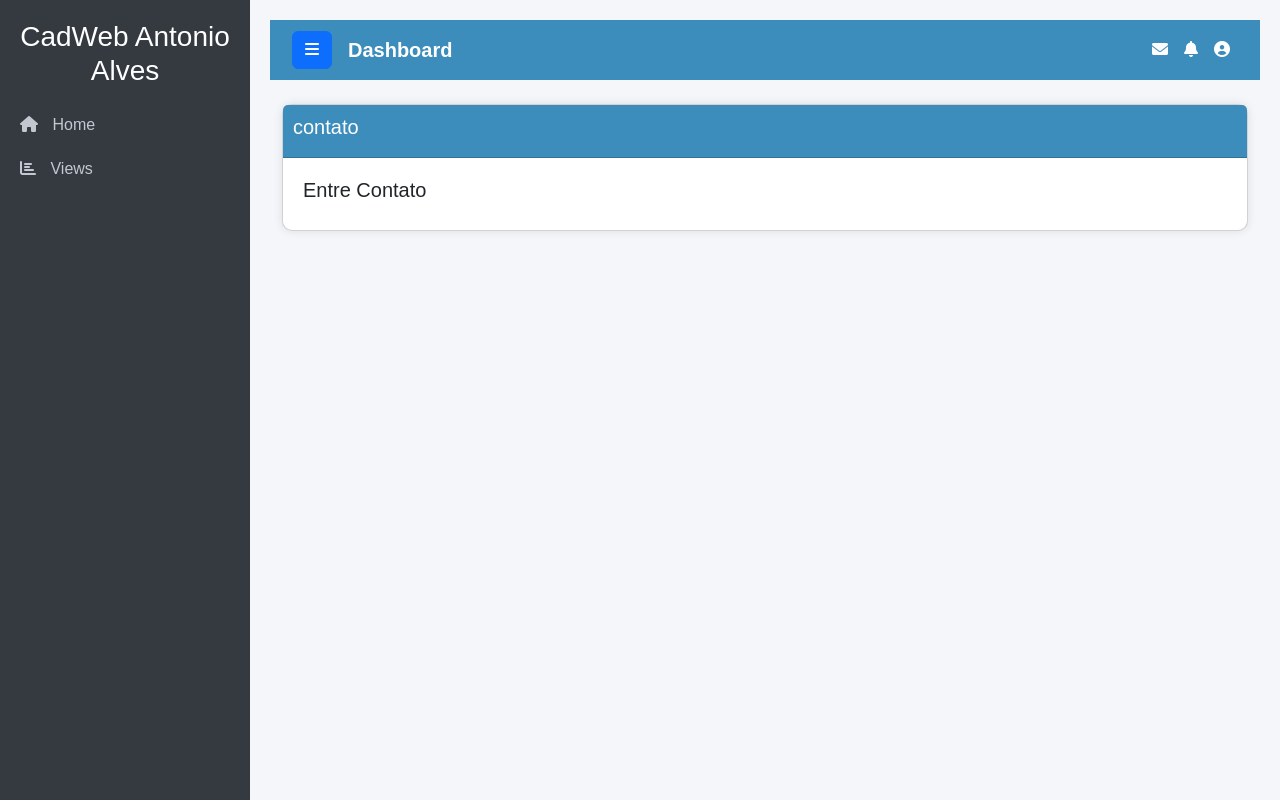
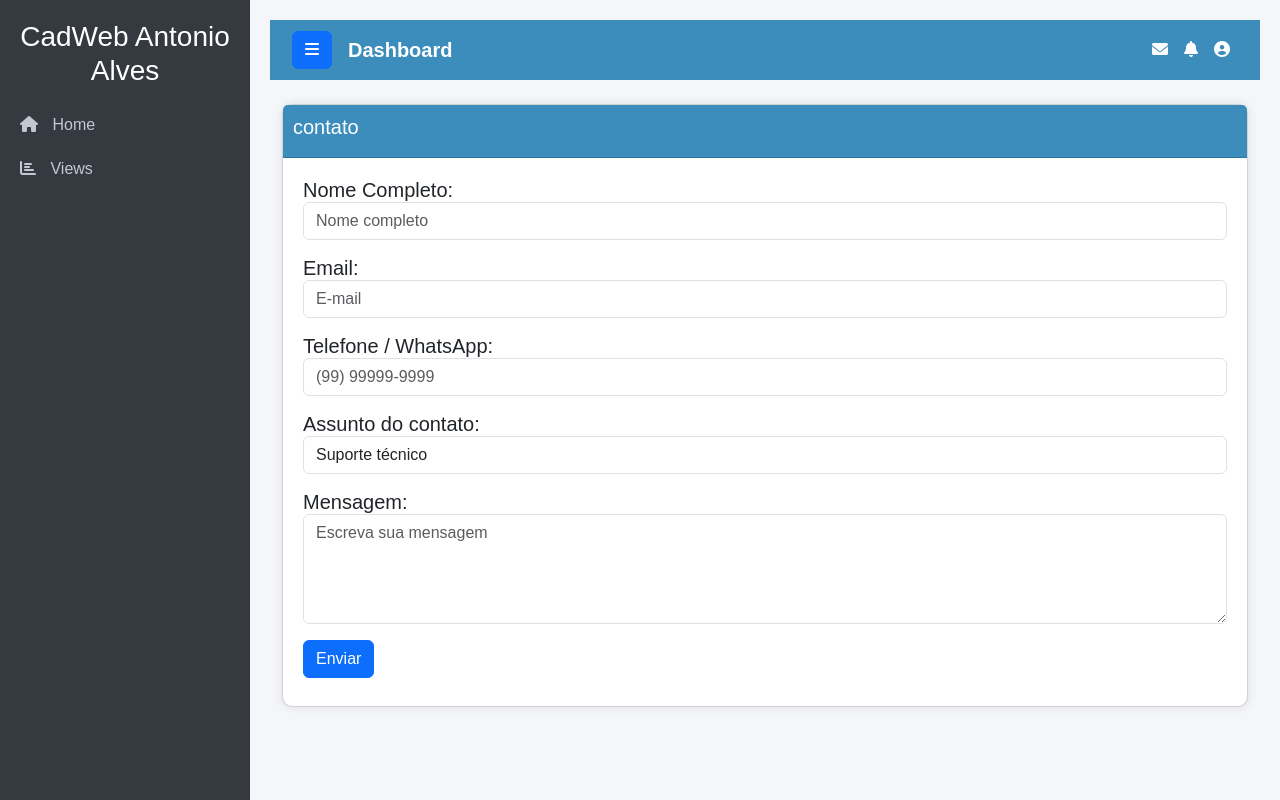
Before and after one commit to Anoxi-IFPI/piloto, a Django app: page /contato/ in a window 1280 px wide. Run offline with Django 5.2, Linux system fonts and the light colour scheme.

Commit message:
forms contato e produto

```diff
--- /dev/null
+++ b/home/forms.py
@@ -0,0 +1,53 @@
+# forms.py
+from django import forms
+
+
+class ContatoForm(forms.Form):
+
+    nome = forms.CharField(
+        max_length=100,
+        label='Nome Completo',
+        widget=forms.TextInput(attrs={'class': 'form-control', 'placeholder': 'Nome completo'})
+    )
+
+    email = forms.EmailField(
+        widget=forms.EmailInput(attrs={'class': 'form-control', 'placeholder': 'E-mail'})
+    )
+
+    telefone = forms.CharField(
+        max_length=20,
+        label='Telefone / WhatsApp',
+        widget=forms.TextInput(attrs={'class': 'form-control', 'placeholder': '(99) 99999-9999'})
+    )
+
+    assunto = forms.ChoiceField(
+        label='Assunto do contato',
+        choices=[
+            ('suporte', 'Suporte técnico'),
+            ('comercial', 'Comercial'),
+            ('reclamacao', 'Reclamação'),
+            ('parceria', 'Parceria'),
+            ('financeiro', 'Financeiro'),
+        ],
+        widget=forms.Select(attrs={'class': 'form-control'})
+    )
+
+    mensagem = forms.CharField(
+        widget=forms.Textarea(attrs={'class': 'form-control', 'placeholder': 'Escreva sua mensagem', 'rows': 4})
+    )
+
+
+
+class ProdutoForm(forms.Form):
+    nome = forms.CharField(
+        max_length=100,
+        label='Nome do Produto',
+        widget=forms.TextInput(attrs={'class': 'form-control', 'placeholder': 'Notebook_Ajota'})
+    )
+
+    Preco = forms.DecimalField(
+        max_digits=10,
+        decimal_places=2,
+        label='Preço',
+        widget=forms.NumberInput(attrs={'class': 'form-control', 'placeholder': 'R$2500.00'})
+    )
--- a/home/templates/contato.html
+++ b/home/templates/contato.html
@@ -2,4 +2,14 @@
 
 {% block titulo %} contato {% endblock %}
 
-{% block conteudo %} Entre Contato {% endblock %}
+{% block conteudo  %}
+
+
+    <form method="post">
+        {% csrf_token %}
+        {{ form.as_p }} <!-- Renderiza cada campo do formulário com <p> tags -->
+        <button class="btn btn-primary " type="submit">Enviar</button>
+    </form>
+
+
+{% endblock %}
--- a/home/templates/produto/lista.html
+++ b/home/templates/produto/lista.html
@@ -5,6 +5,11 @@
 {% endblock %}
 
 {% block conteudo %}
+
+
+<button onclick="location='{% url "form_produto" %}'" class="btn btn-primary mb-4" type="button">
+    Novo Produto
+</button>
 
 <table class="table table-bordered table-hover mx-auto">
     <thead class="thead-dark">
--- a/home/urls.py
+++ b/home/urls.py
@@ -45,6 +45,8 @@ urlpatterns = [
     #Pagina de produtos
     path('produto/', views.produtos, name='produto'),
 
+    #Pagina do formulario de produtos
+    path('produto/form', views.form_produto, name='form_produto'),
 
 
 ]
--- a/home/views.py
+++ b/home/views.py
@@ -1,4 +1,7 @@
 from django.shortcuts import render, HttpResponse
+from .forms import ContatoForm
+from .forms import ProdutoForm
+
 
 
 def index(request):
@@ -8,7 +11,11 @@ def sobre(request):
     return render(request,"sobre.html")
 
 def contato(request):
-    return render(request, "contato.html")
+    form = ContatoForm()
+    contexto = {
+        'form': form,
+        }
+    return render(request, "contato.html", contexto)
 
 def ajuda(request):
     return render(request, "ajuda.html")
@@ -55,3 +62,11 @@ def produtos(request):
         ],
     }
     return render(request, 'produto/lista.html',contexto)
+
+#Formulario de produtos
+def form_produto(request):
+    form = ProdutoForm()
+    contexto = {
+        'form': form,
+        }
+    return render(request, "produto/formulario.html", contexto)
```
Also changed, not shown: home/templates/produto/formulario.html (+17 -0 lines).
